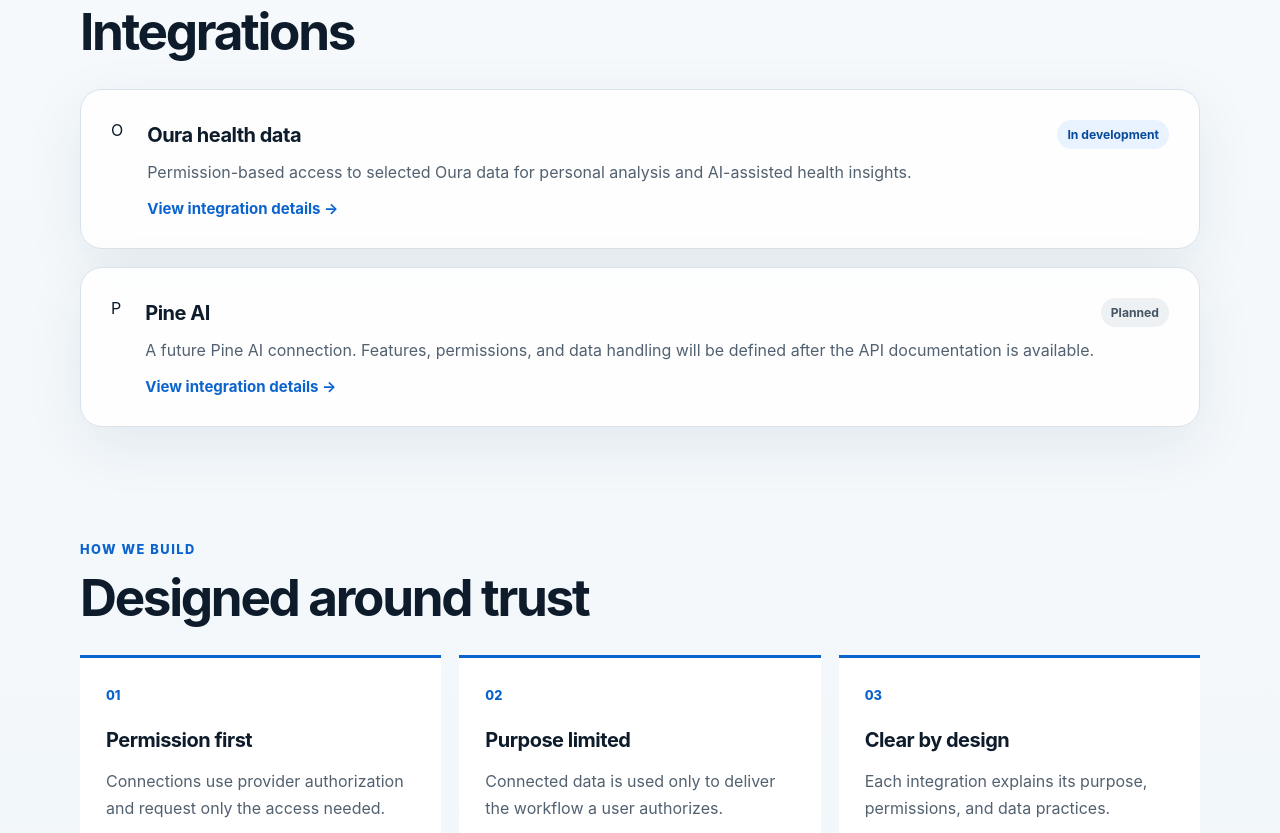
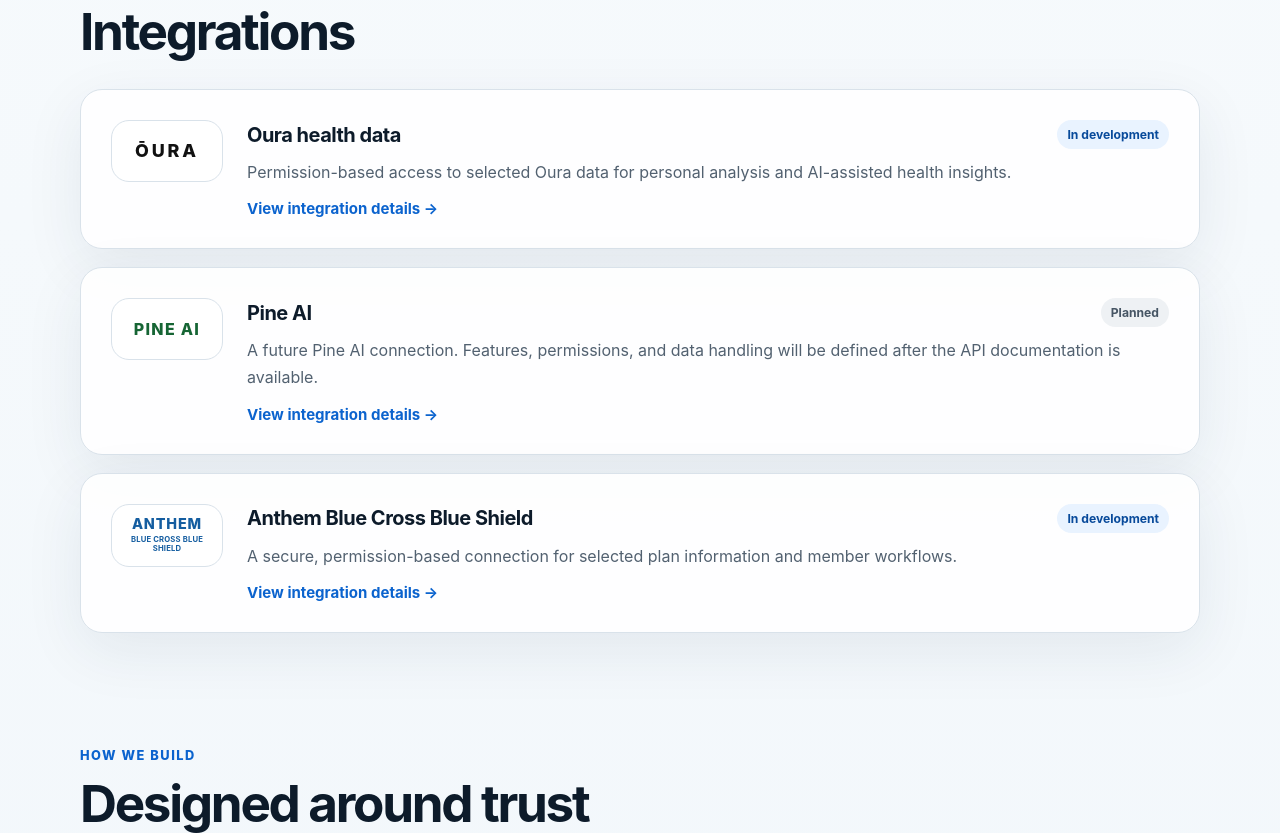
Before and after one commit to BrentAChristensen/oura-chatgpt-integration, a Next.js app: page / in a window 1280 px wide. Shown: the part 780-1613 px from the top of the page. Built offline with nearby package versions, Linux system fonts and the light colour scheme.

Commit message:
Add Anthem integration and branded logos

```diff
--- a/app/page.js
+++ b/app/page.js
@@ -18,7 +18,7 @@
         </div>
         <div className="integration-list">
           <a className="integration-card" href="/oura">
-            <div className="integration-icon" aria-hidden="true">O</div>
+            <div className="integration-logo oura-logo" aria-label="Oura">ŌURA</div>
             <div>
               <div className="card-topline">
                 <h3>Oura health data</h3>
@@ -33,7 +33,7 @@
           </a>
 
           <a className="integration-card" href="/pine-ai">
-            <div className="integration-icon" aria-hidden="true">P</div>
+            <div className="integration-logo pine-logo" aria-label="Pine AI">PINE AI</div>
             <div>
               <div className="card-topline">
                 <h3>Pine AI</h3>
@@ -42,6 +42,24 @@
               <p>
                 A future Pine AI connection. Features, permissions, and data handling
                 will be defined after the API documentation is available.
+              </p>
+              <span className="text-link">View integration details →</span>
+            </div>
+          </a>
+
+
+          <a className="integration-card" href="/anthem">
+            <div className="integration-logo anthem-logo" aria-label="Anthem Blue Cross Blue Shield">
+              <span>ANTHEM<small>BLUE CROSS BLUE SHIELD</small></span>
+            </div>
+            <div>
+              <div className="card-topline">
+                <h3>Anthem Blue Cross Blue Shield</h3>
+                <span className="status">In development</span>
+              </div>
+              <p>
+                A secure, permission-based connection for selected plan information
+                and member workflows.
               </p>
               <span className="text-link">View integration details →</span>
             </div>
```
